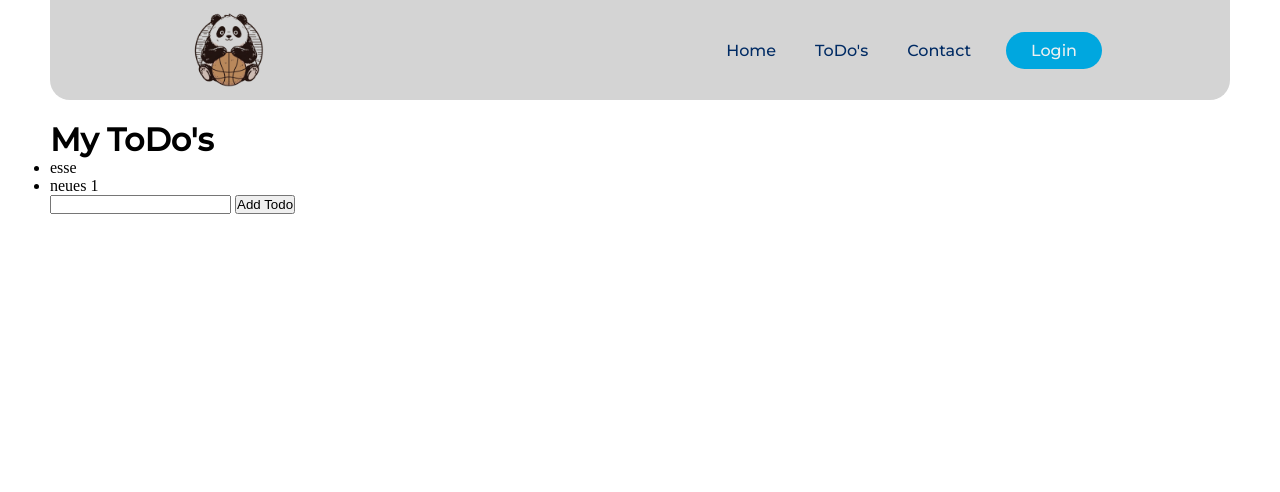
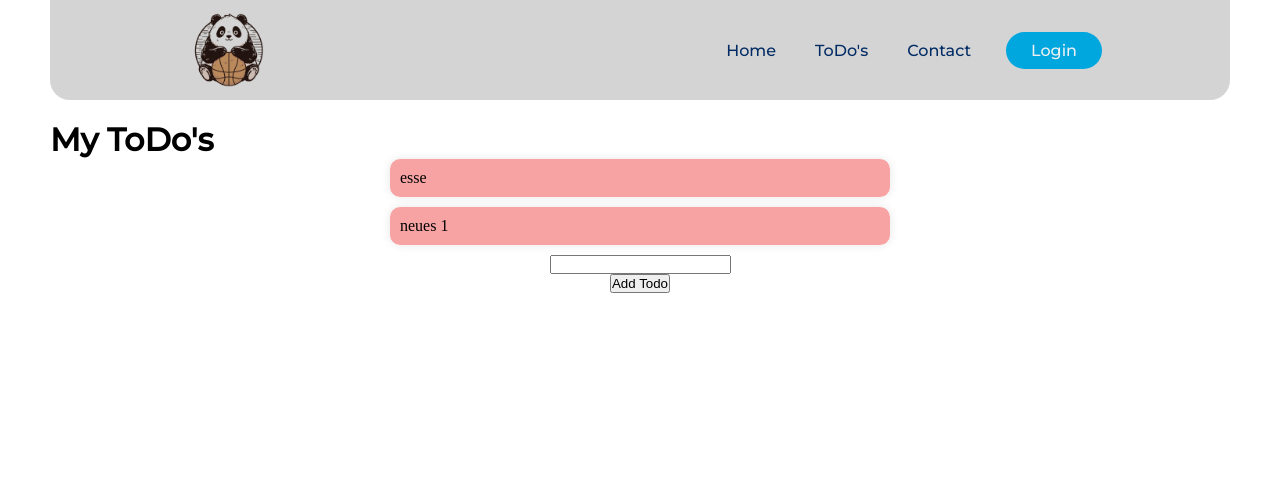
Before and after one commit to Panbaa/ToDoList, a Flask app: page /todo.html in a window 1280 px wide. Shown: the top 492 px of the page. Run offline with Flask 3, Linux system fonts and the light colour scheme; data comes from the database, SQL or seed files in the repository; both versions use the stored data as it was after the commit.

Commit message:
todos got some style and can be removed

```diff
--- a/static/styles_todo.css
+++ b/static/styles_todo.css
@@ -0,0 +1,53 @@
+
+.todo-div{
+    display: flex;
+    flex-direction: column;
+    justify-content: center;
+    align-items: center;
+    width: auto;
+}
+
+#todo-list{
+    list-style: none;
+    width: 500px;
+}
+
+.todo-item {
+    background-color: rgba(247, 154, 154, 0.9);
+    border-radius: 10px;
+    padding: 10px;
+    margin-bottom: 10px;
+    box-shadow: 0 0 10px rgba(0, 0, 0, 0.1);
+    backdrop-filter: blur(5px);
+}
+
+.todo-content {
+    font-size: 16px;
+    color: #333;
+    white-space: normal;
+    hyphens: auto;
+    overflow-wrap: break-word;
+}
+
+/* Stil für das Popup-Overlay */
+#popup-overlay {
+    position: fixed;
+    top: 0;
+    left: 0;
+    width: 100%;
+    height: 100%;
+    background-color: rgba(0, 0, 0, 0.5); /* Halbtransparentes Overlay */
+    display: none; /* Ausblenden, bis es angezeigt wird */
+}
+
+/* Stil für den Popup-Inhalt */
+#popup-content {
+    position: absolute;
+    top: 50%;
+    left: 50%;
+    transform: translate(-50%, -50%);
+    background-color: white;
+    padding: 20px;
+    border-radius: 10px;
+    box-shadow: 0 0 10px rgba(0, 0, 0, 0.2);
+}
--- a/templates/todo.html
+++ b/templates/todo.html
@@ -13,10 +13,19 @@ My Portfolio via Templates
 
 {% block content %}
 <h1>My ToDo's</h1>
-<div class="todo_div">
+<div class="todo-div">
   <ul id="todo-list"></ul>
     <input type="text" id="todo-input">
     <button id="add-todo-btn">Add Todo</button>
 </div>
+
+<!-- Popup-Overlay -->
+<div id="popup-overlay">
+  <div id="popup-content">
+      <button id="mark-complete-btn">Als abgeschlossen markieren</button>
+      <button id="remove-btn">Entfernen</button>
+  </div>
+</div>
+
 <script src="../static/script_todo.js"></script>
 {% endblock %}
```
Also changed, not shown: static/script_todo.js (+63 -3 lines), instance/database.db.
